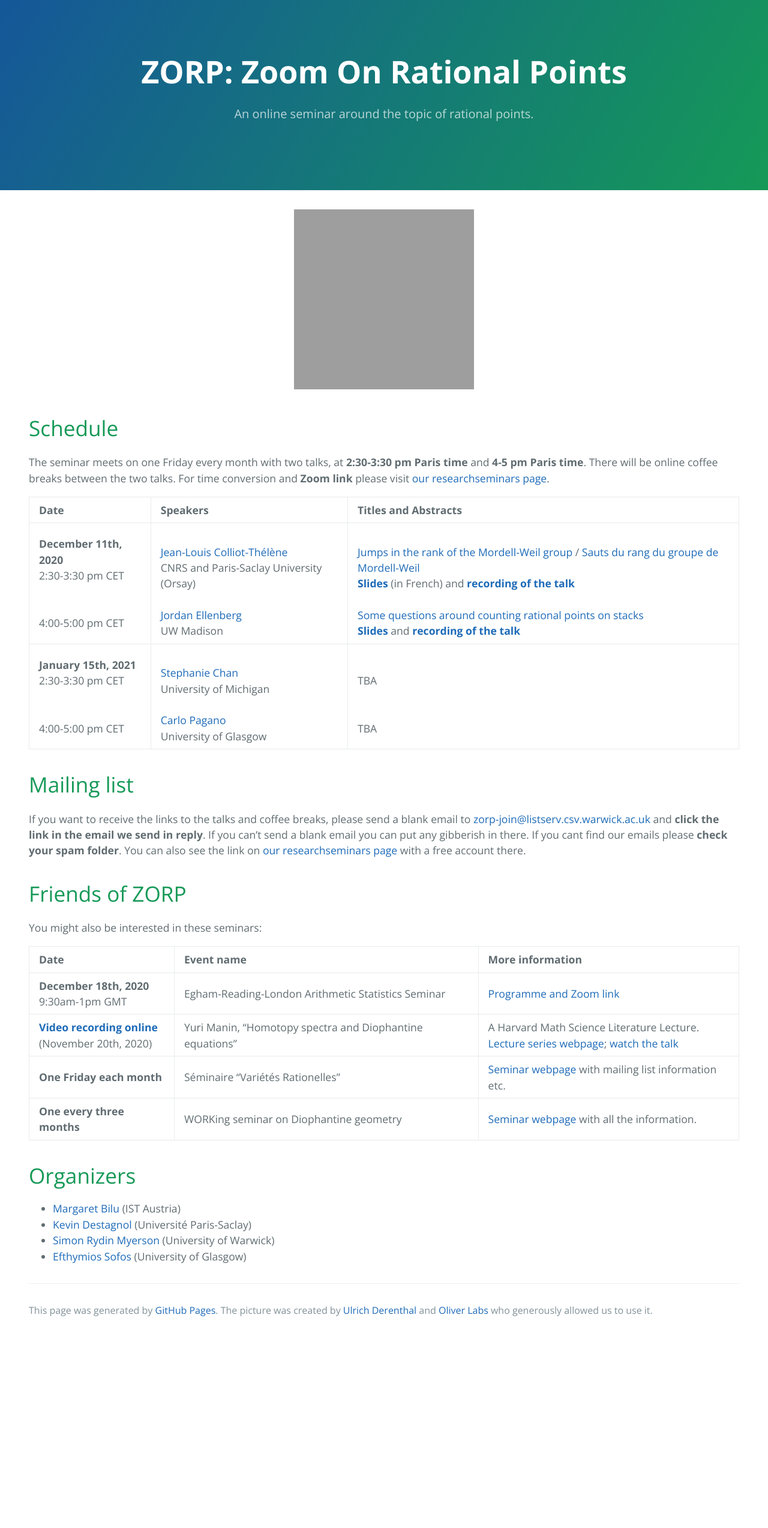
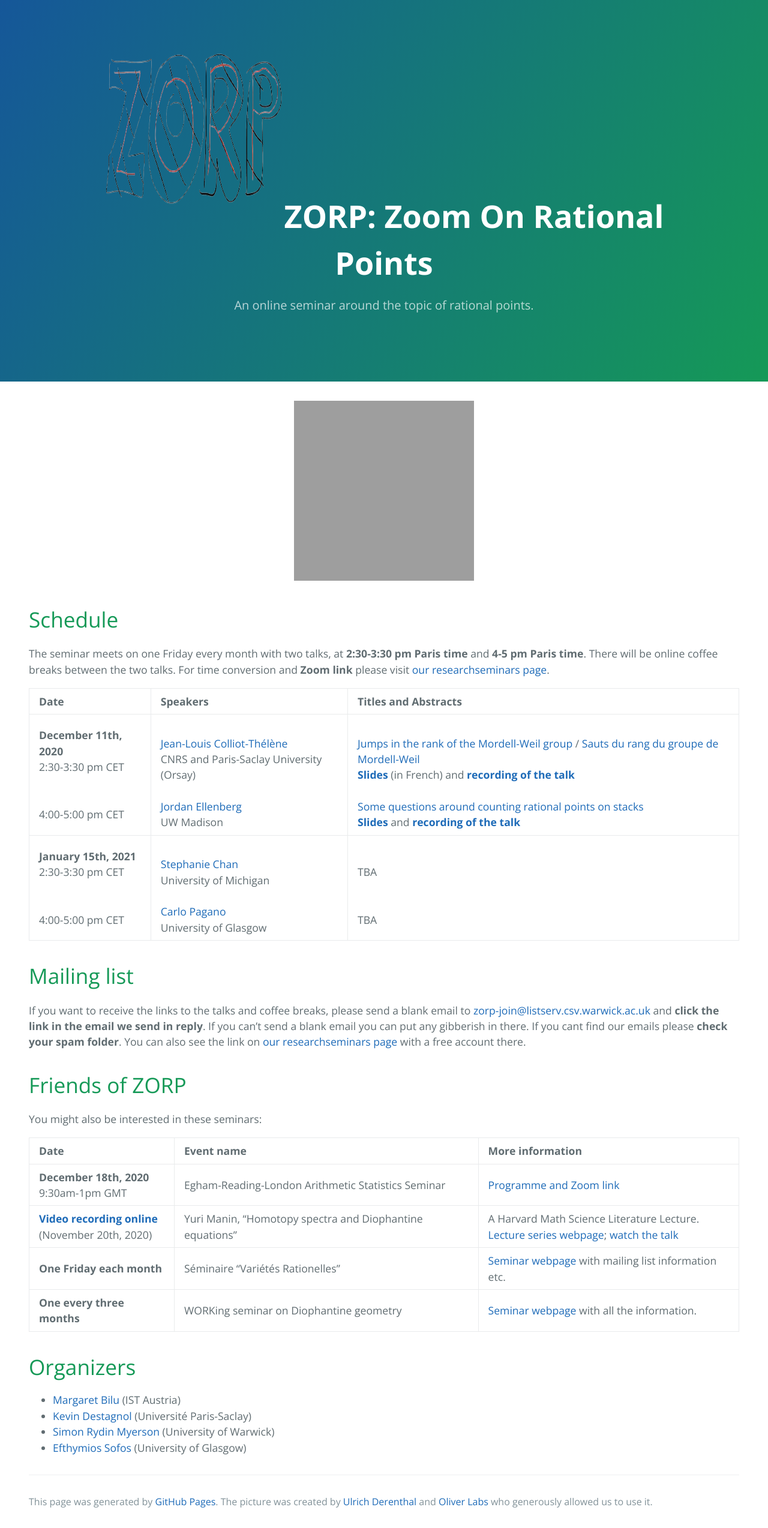
Before and after one commit to zoom-on-rational-points/zoom-on-rational-points.github.io, a Jekyll site: the page built from index.md, in a window 1280 px wide. Shown: the whole page at 60% size. Built offline with Jekyll 4.4.1, drawn with Linux system fonts in a browser that asks for light colours; our own code applies the rules of GitHub Pages for plain Markdown files; before the commit the page ends 2228 px from its top, so only the background shows below that; grey boxes are pictures that could not be loaded.

Commit message:
Update default.html

```diff
--- a/_layouts/default.html
+++ b/_layouts/default.html
@@ -23,7 +23,7 @@
     <a id="skip-to-content" href="#content">Skip to the content.</a>
 
     <header class="page-header" role="banner">
-      <h1 class="project-name">{{ page.title | default: site.title | default: site.github.repository_name }}</h1>
+      <h1 class="project-name"><img width="300" height="300" src="zorp7.png">{{ page.title | default: site.title | default: site.github.repository_name }}</h1>
       <h2 class="project-tagline">{{ page.description | default: site.description | default: site.github.project_tagline }}</h2>
       {% if site.github.is_project_page %}
         <a href="{{ site.github.repository_url }}" class="btn">View on GitHub</a>
```
